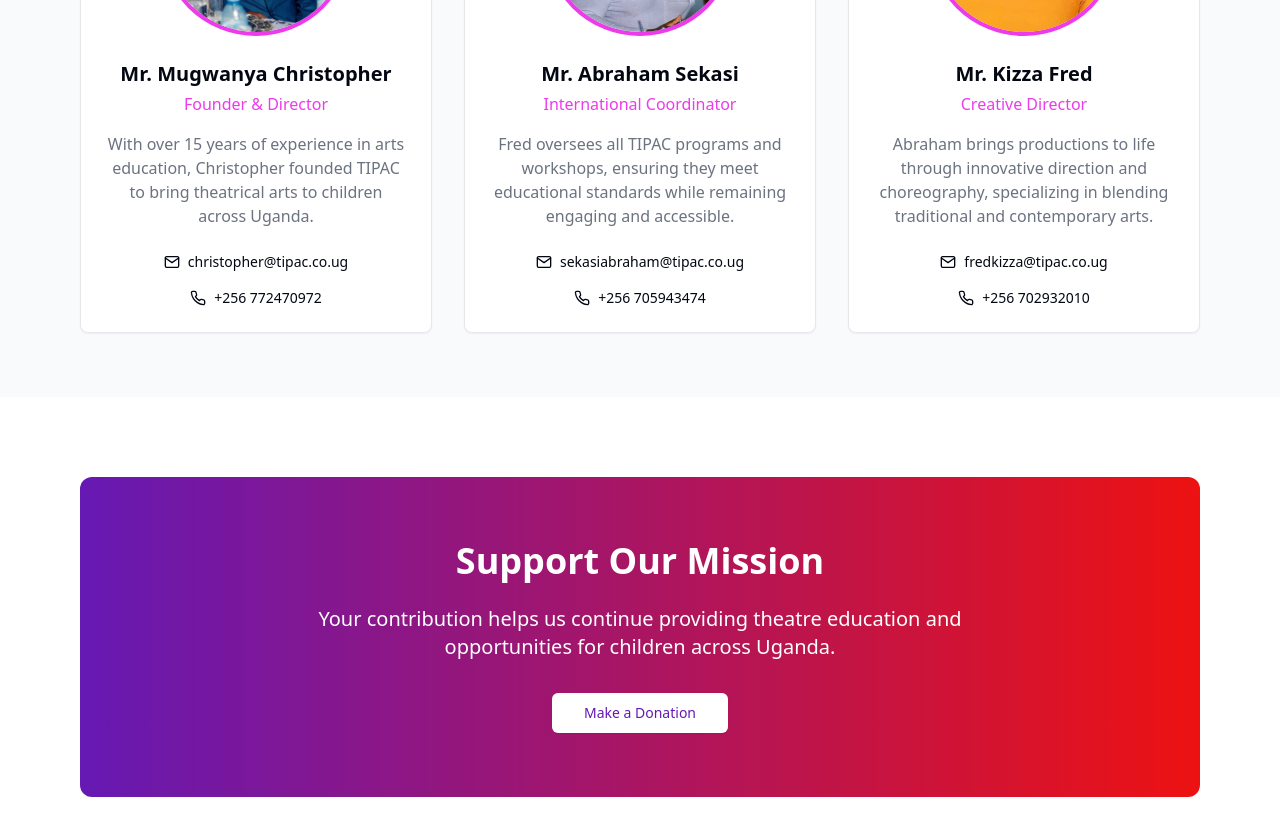
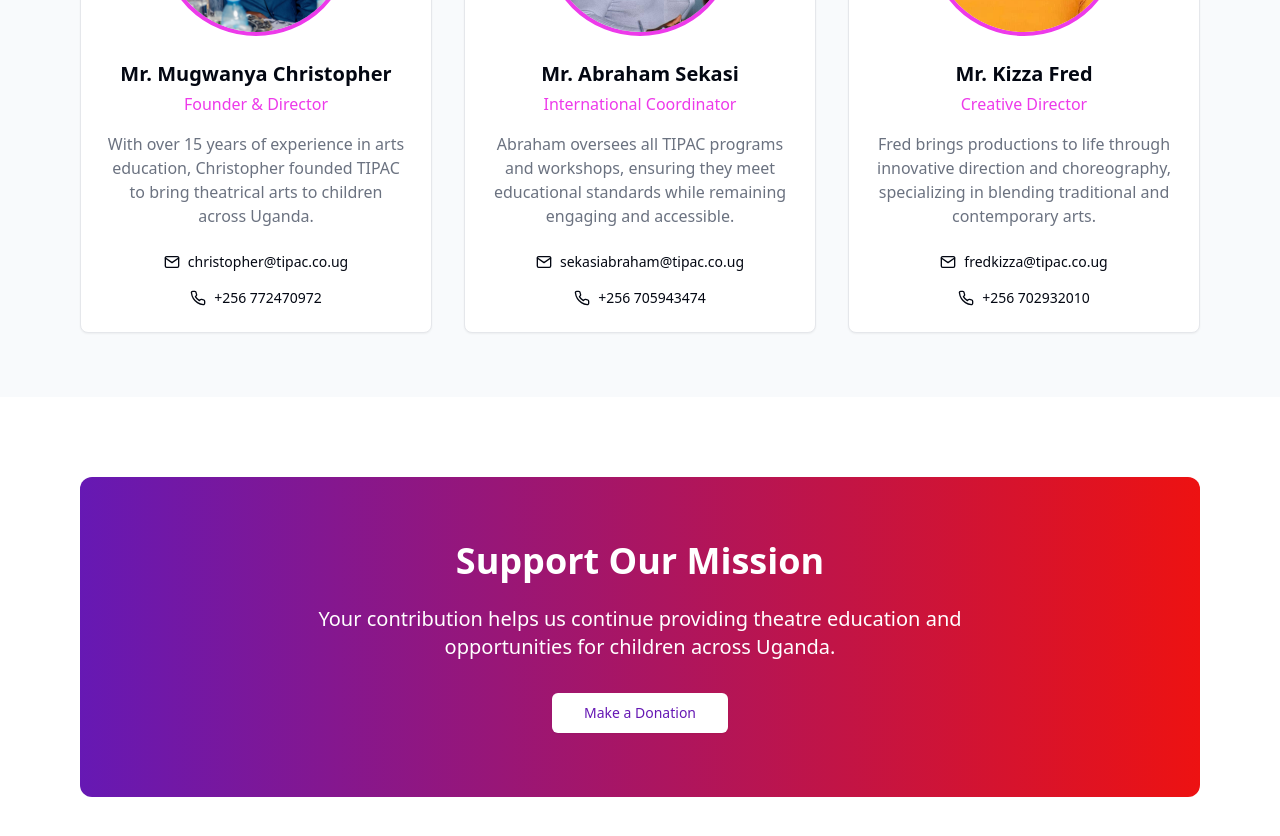
Before and after one commit to Xebarter/tipac, a Next.js app: page / in a window 1280 px wide. Shown: the part 1560-2396 px from the top of the page. Built offline with nearby package versions, Linux system fonts and the light colour scheme.

Commit message:
changed the names of fred nd abraham in the descriptions

```diff
--- a/src/components/Testimonials.tsx
+++ b/src/components/Testimonials.tsx
@@ -15,7 +15,7 @@ export function Testimonials() {
       name: "Mr. Abraham Sekasi",
       role: "International Coordinator",
       image: "/team/Abraham.jpg",
-      bio: "Fred oversees all TIPAC programs and workshops, ensuring they meet educational standards while remaining engaging and accessible.",
+      bio: "Abraham oversees all TIPAC programs and workshops, ensuring they meet educational standards while remaining engaging and accessible.",
       email: "sekasiabraham@tipac.co.ug",
       phone: "+256 705943474",
     },
@@ -23,7 +23,7 @@ export function Testimonials() {
       name: "Mr. Kizza Fred",
       role: "Creative Director",
       image: "/team/Fred.jpg",
-      bio: "Abraham brings productions to life through innovative direction and choreography, specializing in blending traditional and contemporary arts.",
+      bio: "Fred brings productions to life through innovative direction and choreography, specializing in blending traditional and contemporary arts.",
       email: "fredkizza@tipac.co.ug",
       phone: "+256 702932010",
     },
```
